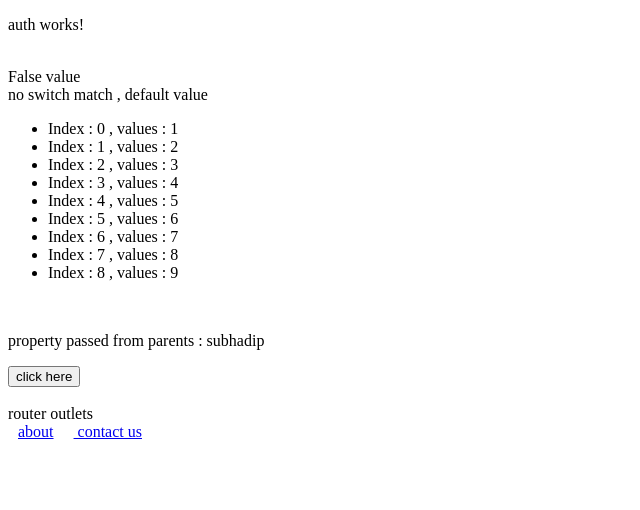
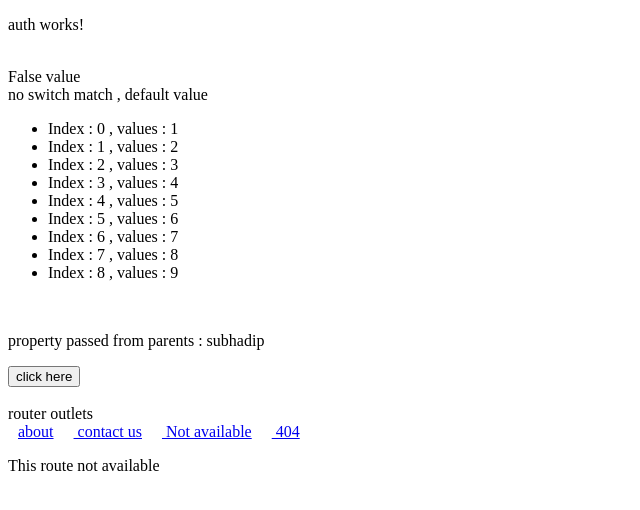
Before and after one commit to subhadip1203/javascript_basic, an Angular app in the folder angular/project1/: page / in a window 1280 px wide. Shown: the top 510 px of the page, without its empty margins (0-640 px from the left). Built offline with nearby package versions, Linux system fonts and the light colour scheme.

Commit message:
angular route 404

```diff
--- a/angular/project1/src/app/app-routing.module.ts
+++ b/angular/project1/src/app/app-routing.module.ts
@@ -2,10 +2,12 @@ import { NgModule } from '@angular/core';
 import { RouterModule, Routes } from '@angular/router';
 import {AboutusComponent} from './aboutus/aboutus.component'
 import {ContactusComponent} from './contactus/contactus.component'
+import {NotFoundComponent} from './not-found/not-found.component'
 
 const routes: Routes = [
   { path: 'about', component: AboutusComponent },
   { path: 'contactus', component: ContactusComponent },
+  {path: '**' , component : NotFoundComponent}
 ];
 
 @NgModule({
--- a/angular/project1/src/app/app.component.html
+++ b/angular/project1/src/app/app.component.html
@@ -18,5 +18,7 @@ router outlets
 <br/>
 <a routerLink="about" style="margin: 10px;"> about</a>
 <a routerLink="contactus" style="margin: 10px;" > contact us</a>
+<a routerLink="notavailable" style="margin: 10px;" > Not available</a>
+<a routerLink="page404" style="margin: 10px;" > 404</a>
 <br/>
 <router-outlet></router-outlet>
--- a/angular/project1/src/app/app.module.ts
+++ b/angular/project1/src/app/app.module.ts
@@ -7,13 +7,15 @@ import { UserModule } from './user/user.module';
 import { AboutusComponent } from './aboutus/aboutus.component';
 import { ContactusComponent } from './contactus/contactus.component';
 import { HttpreqComponent } from './httpreq/httpreq.component';
+import { NotFoundComponent } from './not-found/not-found.component';
 
 @NgModule({
   declarations: [
     AppComponent,
     AboutusComponent,
     ContactusComponent,
-    HttpreqComponent
+    HttpreqComponent,
+    NotFoundComponent
   ],
   imports: [
     BrowserModule,
--- /dev/null
+++ b/angular/project1/src/app/not-found/not-found.component.html
@@ -0,0 +1 @@
+<p>This route not available</p>
--- /dev/null
+++ b/angular/project1/src/app/not-found/not-found.component.ts
@@ -0,0 +1,15 @@
+import { Component, OnInit } from '@angular/core';
+
+@Component({
+  selector: 'app-not-found',
+  templateUrl: './not-found.component.html',
+  styleUrls: ['./not-found.component.css']
+})
+export class NotFoundComponent implements OnInit {
+
+  constructor() { }
+
+  ngOnInit(): void {
+  }
+
+}
```
Also changed, not shown: angular/project1/src/app/not-found/not-found.component.css (added), 1 other file (tests, documents, lock files or other folders).
